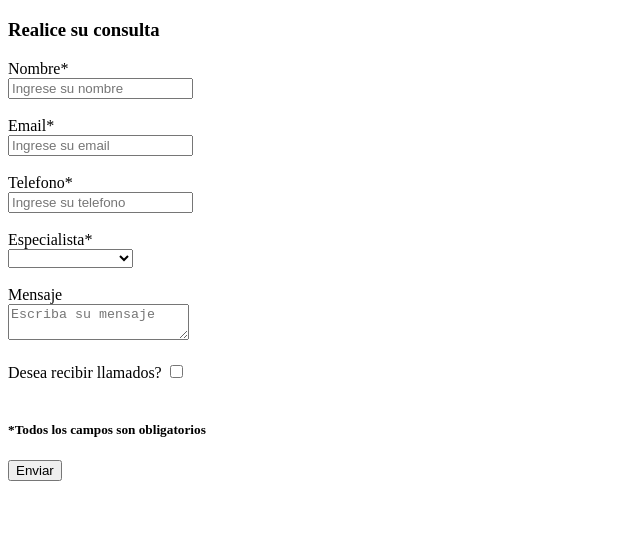
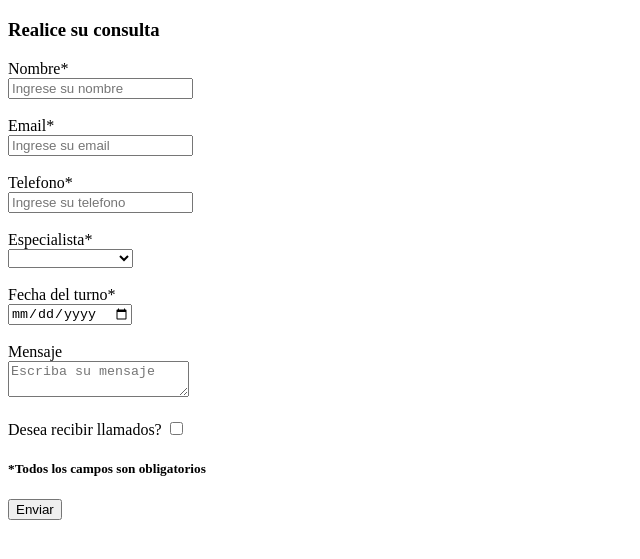
Before and after one commit to StefaniaMo/curso-ambox, a plain HTML site: page modulo-1/clase-2/desafio-final.html in a window 1280 px wide. Shown: the part 61-620 px from the top of the page, without its empty margins (0-640 px from the left). Drawn offline with Linux system fonts and the light colour scheme.

Commit message:
agregué el date con required

```diff
--- a/modulo-1/clase-2/desafio-final.html
+++ b/modulo-1/clase-2/desafio-final.html
@@ -34,11 +34,14 @@
                 <option>Neurólogo</option>
             </select> <br><br>
 
+            <label for="date">Fecha del turno*</label> <br>
+            <input type="date" name="date" id="date" required> <br><br>
+
             <label for="mensaje">Mensaje</label><br>
             <textarea name="mensaje" id="mensaje" maxlength="100" placeholder="Escriba su mensaje"></textarea><br><br>
 
             <label>Desea recibir llamados?</label>
-            <input type="checkbox"><br><br>
+            <input type="checkbox"><br>
             <h5>*Todos los campos son obligatorios</h5>
             <button type="submit">Enviar</button>
         </form>
```
